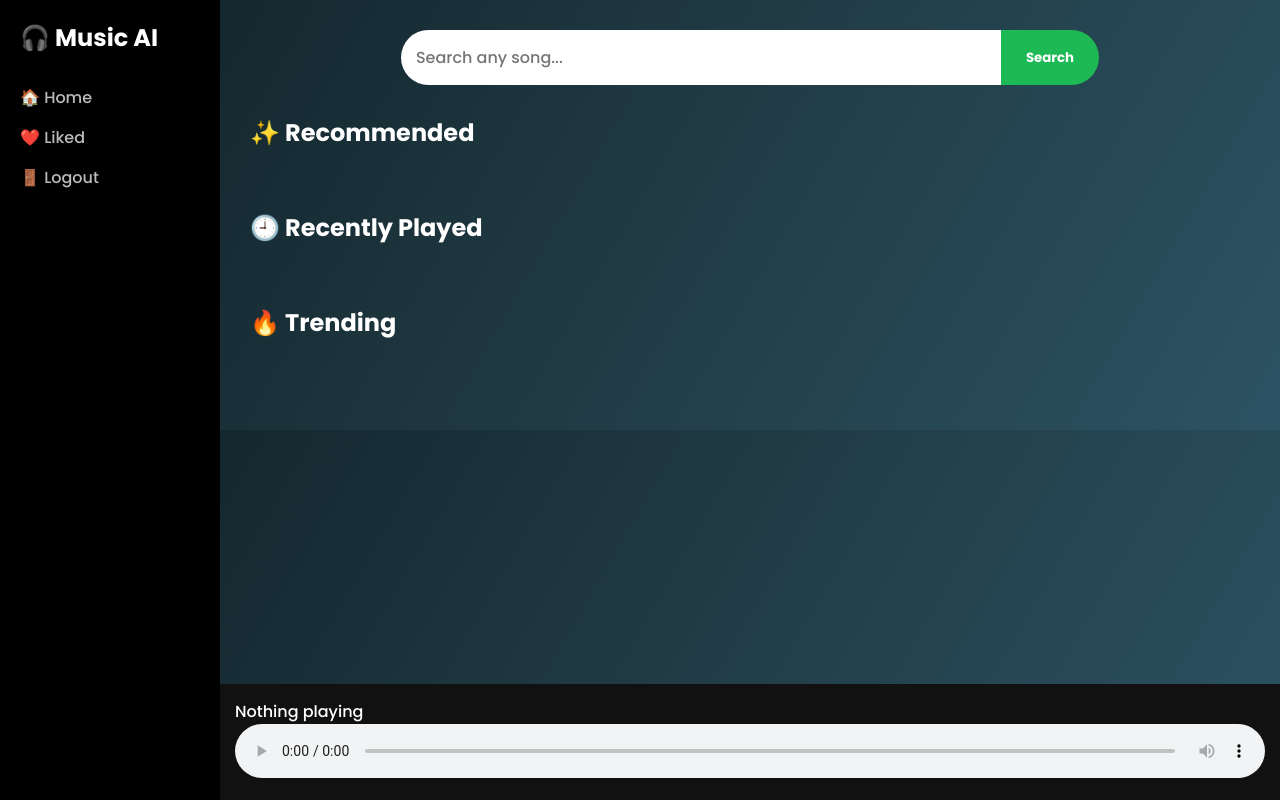
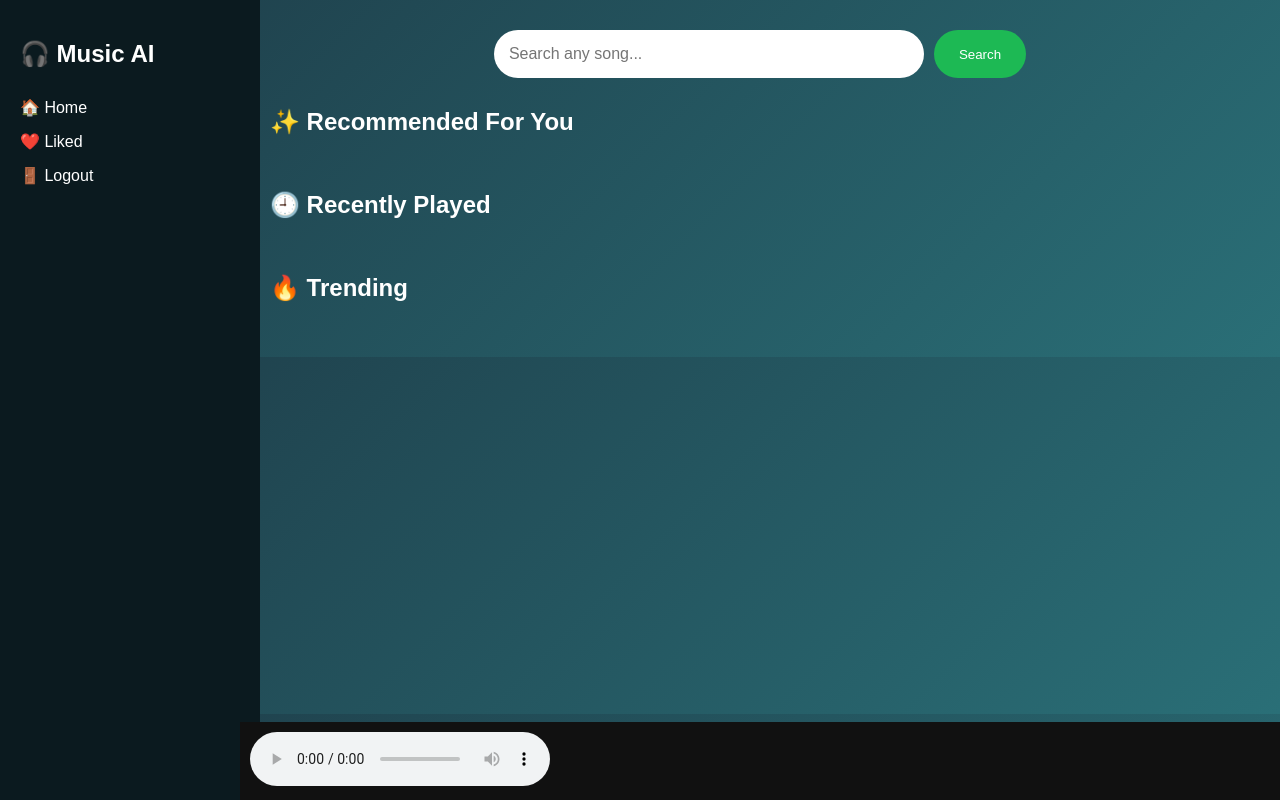
Before and after one commit to Swaliha-jamadar-070/Music-Recommender-System, a Flask app: page / in a window 1280 px wide. Run offline with Flask 3, Linux system fonts and the light colour scheme; the visitor is signed in with stand-in values (Sample User, id 1); data that the repository does not hold is empty; some libraries are stand-ins or nearby versions.

Commit message:
Update index.html

```diff
--- a/templates/index.html
+++ b/templates/index.html
@@ -1,235 +1,11 @@
 <!DOCTYPE html>
 <html>
 <head>
-<title>Music AI 🎧</title>
-<link href="https://fonts.googleapis.com/css2?family=Poppins:wght@300;500;700&display=swap" rel="stylesheet">
-
-<style>
-*{
-    margin:0;
-    padding:0;
-    box-sizing:border-box;
-    font-family:Poppins;
-}
-
-body{
-    background:linear-gradient(120deg,#0f2027,#203a43,#2c5364);
-    color:white;
-    overflow-y:auto;
-}
-
-/* ===== LAYOUT ===== */
-.container{
-    display:flex;
-}
-
-/* ===== SIDEBAR ===== */
-.sidebar{
-    width:220px;
-    height:100vh;
-    background:#000;
-    padding:20px;
-    position:fixed;
-}
-
-.sidebar h2{
-    margin-bottom:30px;
-}
-
-.sidebar a{
-    display:block;
-    color:#bbb;
-    margin:15px 0;
-    text-decoration:none;
-    transition:0.3s;
-}
-
-.sidebar a:hover{
-    color:#1db954;
-}
-
-/* ===== CONTENT ===== */
-.content{
-    margin-left:220px;
-    padding:30px;
-    width:calc(100% - 220px);
-}
-
-/* ===== SEARCH BAR ===== */
-.search-box{
-    display:flex;
-    justify-content:center;
-    margin-bottom:30px;
-}
-
-.search-box input{
-    width:60%;
-    padding:15px;
-    border:none;
-    border-radius:30px 0 0 30px;
-    outline:none;
-    font-size:16px;
-}
-
-.search-box button{
-    padding:15px 25px;
-    border:none;
-    border-radius:0 30px 30px 0;
-    background:#1db954;
-    color:white;
-    cursor:pointer;
-    font-weight:bold;
-}
-
-/* ===== SECTION ===== */
-.section{
-    margin-bottom:40px;
-}
-
-/* ===== HORIZONTAL SCROLL ===== */
-.song-row{
-    display:flex;
-    gap:20px;
-    overflow-x:auto;
-    padding:10px 0;
-}
-
-.song-row::-webkit-scrollbar{
-    height:6px;
-}
-
-.song-row::-webkit-scrollbar-thumb{
-    background:#1db954;
-    border-radius:10px;
-}
-
-/* ===== CARD ===== */
-.card{
-    min-width:200px;
-    max-width:200px;
-    background:#1e1e1e;
-    padding:15px;
-    border-radius:15px;
-    transition:0.3s;
-    position:relative;
-}
-
-.card:hover{
-    transform:scale(1.05);
-    box-shadow:0 0 20px #1db954;
-}
-
-/* IMAGE FIX */
-.card img{
-    width:100%;
-    height:220px;
-    object-fit:cover;
-    border-radius:12px;
-}
-
-/* TEXT */
-.card h4{
-    margin:10px 0 5px;
-}
-
-.card p{
-    color:#aaa;
-    font-size:14px;
-}
-
-/* PLAY BUTTON (overlay style) */
-.play-btn{
-    position:absolute;
-    bottom:80px;
-    right:15px;
-    background:#1db954;
-    border:none;
-    border-radius:50%;
-    width:45px;
-    height:45px;
-    color:white;
-    font-size:16px;
-    display:none;
-    cursor:pointer;
-}
-
-.card:hover .play-btn{
-    display:block;
-}
-
-/* LIKE BUTTON */
-.like-btn{
-    margin-top:10px;
-    background:#333;
-    border:none;
-    padding:6px 10px;
-    border-radius:6px;
-    color:white;
-    cursor:pointer;
-}
-
-/* ===== PLAYER ===== */
-.player{
-    position:fixed;
-    bottom:0;
-    left:220px;
-    width:calc(100% - 220px);
-    background:#111;
-    padding:15px;
-}
-
-/* ===== HISTORY CARDS ===== */
-.history-card{
-    min-width:180px;
-    background:#222;
-    padding:10px;
-    border-radius:10px;
-}
-</style>
-
-<script>
-function playSong(btn){
-    let preview = btn.dataset.preview;
-    let name = btn.dataset.name;
-    let artist = btn.dataset.artist;
-
-    fetch('/track_play',{
-        method:'POST',
-        headers:{'Content-Type':'application/json'},
-        body:JSON.stringify({song:name})
-    });
-
-    let player = document.getElementById("audio");
-    let now = document.getElementById("now");
-
-    if(preview){
-        player.src = preview;
-        player.play();
-        now.innerText = "🎶 " + name + " - " + artist;
-    }else{
-        window.open(`https://youtube.com/results?search_query=${name} ${artist}`);
-    }
-}
-
-function likeSong(btn){
-    let name = btn.dataset.name;
-
-    fetch('/like',{
-        method:'POST',
-        headers:{'Content-Type':'application/json'},
-        body:JSON.stringify({song:name})
-    });
-
-    btn.innerText = "❤️ Saved";
-}
-</script>
+    <title>Music AI</title>
+    <link rel="stylesheet" href="/static/style.css">
 </head>
-
 <body>
 
-<div class="container">
-
-<!-- SIDEBAR -->
 <div class="sidebar">
     <h2>🎧 Music AI</h2>
     <a href="/">🏠 Home</a>
@@ -237,80 +13,88 @@ function likeSong(btn){
     <a href="/logout">🚪 Logout</a>
 </div>
 
-<!-- CONTENT -->
-<div class="content">
+<div class="main">
 
-<!-- SEARCH -->
-<form method="POST" class="search-box">
-    <input name="song" placeholder="Search any song..." required>
-    <button>Search</button>
+    <!-- Search -->
+    <form method="POST" class="search-bar">
+        <input type="text" name="song" placeholder="Search any song...">
+        <button type="submit">Search</button>
     </form>
 
-<!-- RECOMMENDED -->
+    <!-- Recommended -->
     <div class="section">
-<h2>✨ Recommended</h2>
+        <h2>✨ Recommended For You</h2>
 
-<div class="song-row">
-{% for s in recommendations %}
+        <div class="scroll-container">
+            {% for song in songs %}
             <div class="card">
+                <img src="{{ song.image }}">
+                <h4>{{ song.name }}</h4>
+                <p>{{ song.artist }}</p>
 
-<img src="{{ s.image }}">
-
-<h4>{{ s.name }}</h4>
-<p>{{ s.artist }}</p>
-
-<button class="play-btn"
-onclick="playSong(this)"
-data-preview="{{ s.preview }}"
-data-name="{{ s.name }}"
-data-artist="{{ s.artist }}">
-▶
-</button>
-
-<button class="like-btn"
-onclick="likeSong(this)"
-data-name="{{ s.name }}">
-❤️ Like
-</button>
-
+                <button onclick="playSong('{{ song.preview }}')">▶ Play</button>
+                <button onclick="likeSong('{{ song.name }}')">❤️</button>
             </div>
             {% endfor %}
         </div>
     </div>
 
-<!-- HISTORY -->
+    <!-- Recently Played -->
     <div class="section">
         <h2>🕘 Recently Played</h2>
 
-<div class="song-row">
-{% for h in history %}
-<div class="history-card">
-{{ h[0] }}<br>
-<span style="color:#aaa">{{ h[1] }}</span>
+        <div class="scroll-container">
+            {% for song in history %}
+            <div class="card">
+                <img src="{{ song.image }}">
+                <h4>{{ song.name }}</h4>
+                <p>{{ song.artist }}</p>
+
+                <button onclick="playSong('{{ song.preview }}')">▶ Play</button>
             </div>
             {% endfor %}
         </div>
     </div>
 
-<!-- TRENDING -->
+    <!-- Trending -->
     <div class="section">
         <h2>🔥 Trending</h2>
 
-<div class="song-row">
-{% for t in trending %}
-<div class="history-card">{{ t }}</div>
+        <div class="scroll-container">
+            {% for song in trending %}
+            <div class="card">
+                <img src="{{ song.image }}">
+                <h4>{{ song.name }}</h4>
+                <p>{{ song.artist }}</p>
+
+                <button onclick="playSong('{{ song.preview }}')">▶ Play</button>
+            </div>
             {% endfor %}
         </div>
     </div>
 
 </div>
+
+<!-- Player -->
+<div class="player">
+    <audio id="player" controls></audio>
 </div>
 
-<!-- PLAYER -->
-<div class="player">
-<p id="now">Nothing playing</p>
-<audio id="audio" controls style="width:100%"></audio>
-</div>
+<script>
+function playSong(url) {
+    const player = document.getElementById("player");
+    player.src = url;
+    player.play();
+}
+
+function likeSong(name) {
+    fetch("/like", {
+        method: "POST",
+        headers: {"Content-Type": "application/json"},
+        body: JSON.stringify({song: name})
+    });
+}
+</script>
 
 </body>
 </html>
```
Lines whose indentation alone changed are shown as unchanged.
